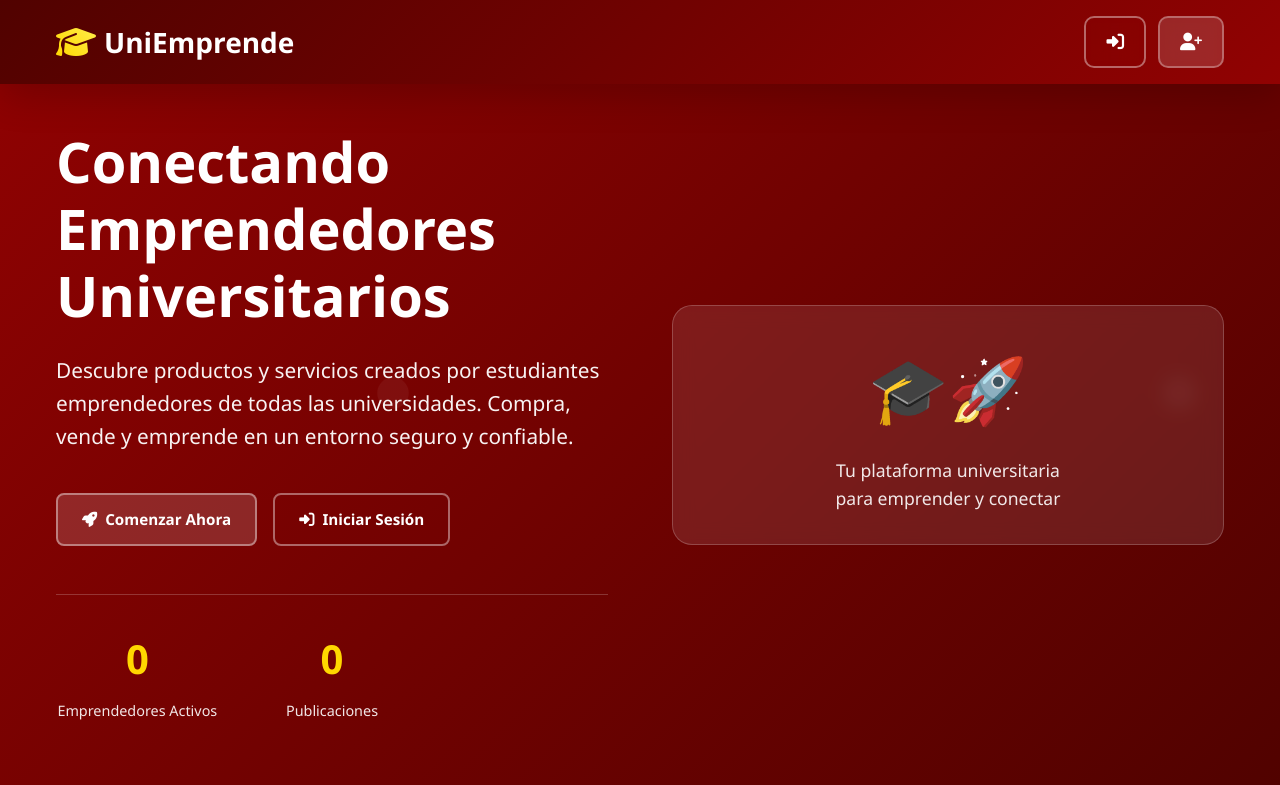
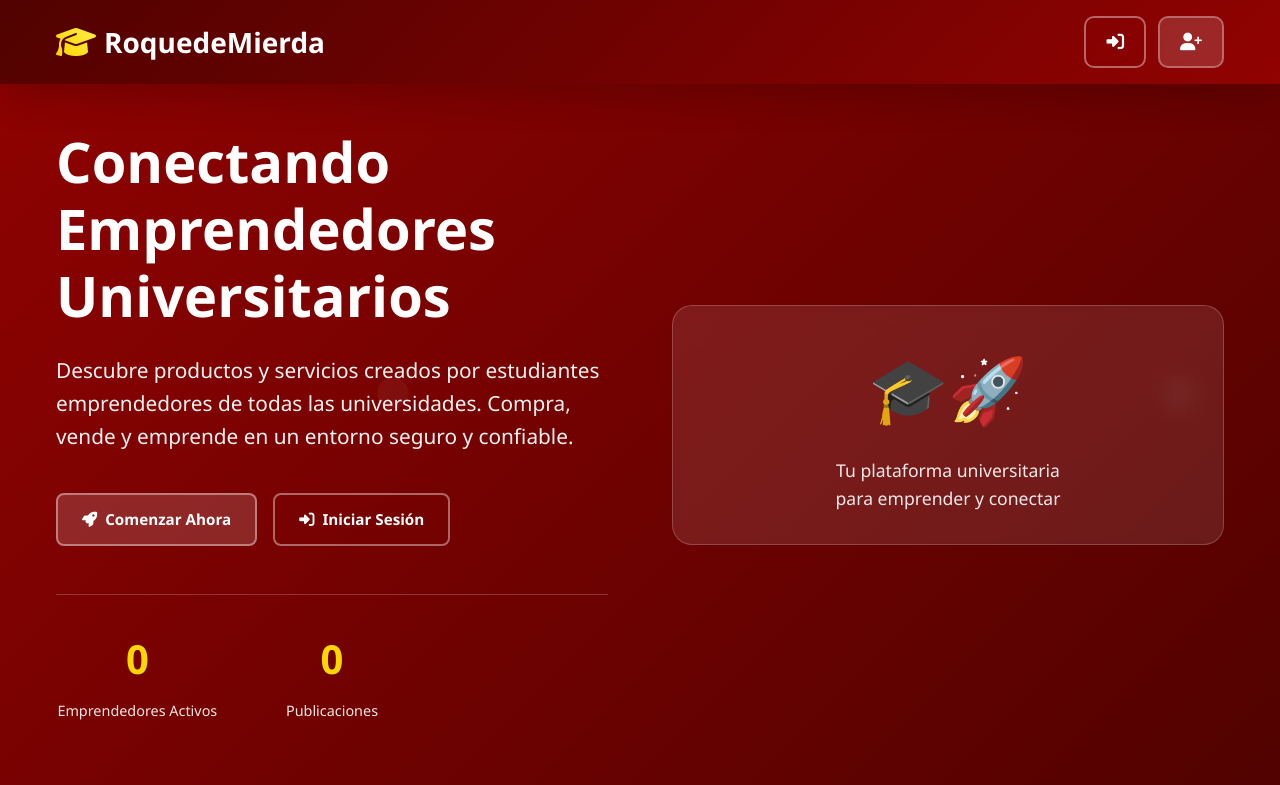
Before and after one commit to lroquehu/ING-WEB-PROYECTO, a PHP site: page /ING-WEB-PROYECTO/aplicacion/Vistas/inicio/index.php in a window 1280 px wide. Shown: the top 785 px of the page. Run offline with PHP 8.4, Linux system fonts and the light colour scheme; some libraries are stand-ins or nearby versions.

Commit message:
Update index.php

```diff
--- a/aplicacion/Vistas/inicio/index.php
+++ b/aplicacion/Vistas/inicio/index.php
@@ -28,7 +28,7 @@
 <head>
     <meta charset="UTF-8">
     <meta name="viewport" content="width=device-width, initial-scale=1.0">
-    <title>Roque de Mierda - Plataforma Universitaria de Emprendimiento</title>
+    <title>UniEmprende - Plataforma Universitaria de Emprendimiento</title>
     <meta name="description" content="Plataforma de compra y venta para la comunidad universitaria. Conecta con estudiantes emprendedores de tu universidad.">
     <link rel="stylesheet" href="https://cdnjs.cloudflare.com/ajax/libs/font-awesome/6.4.0/css/all.min.css">
     <style>
@@ -1037,7 +1037,7 @@
             <div class="header-content">
                 <a href="<?php echo BASE_URL; ?>" class="logo">
                     <i class="fas fa-graduation-cap"></i>
-                    UniEmprende
+                    RoquedeMierda
                 </a>
 
                 <div class="nav-buttons">
```
